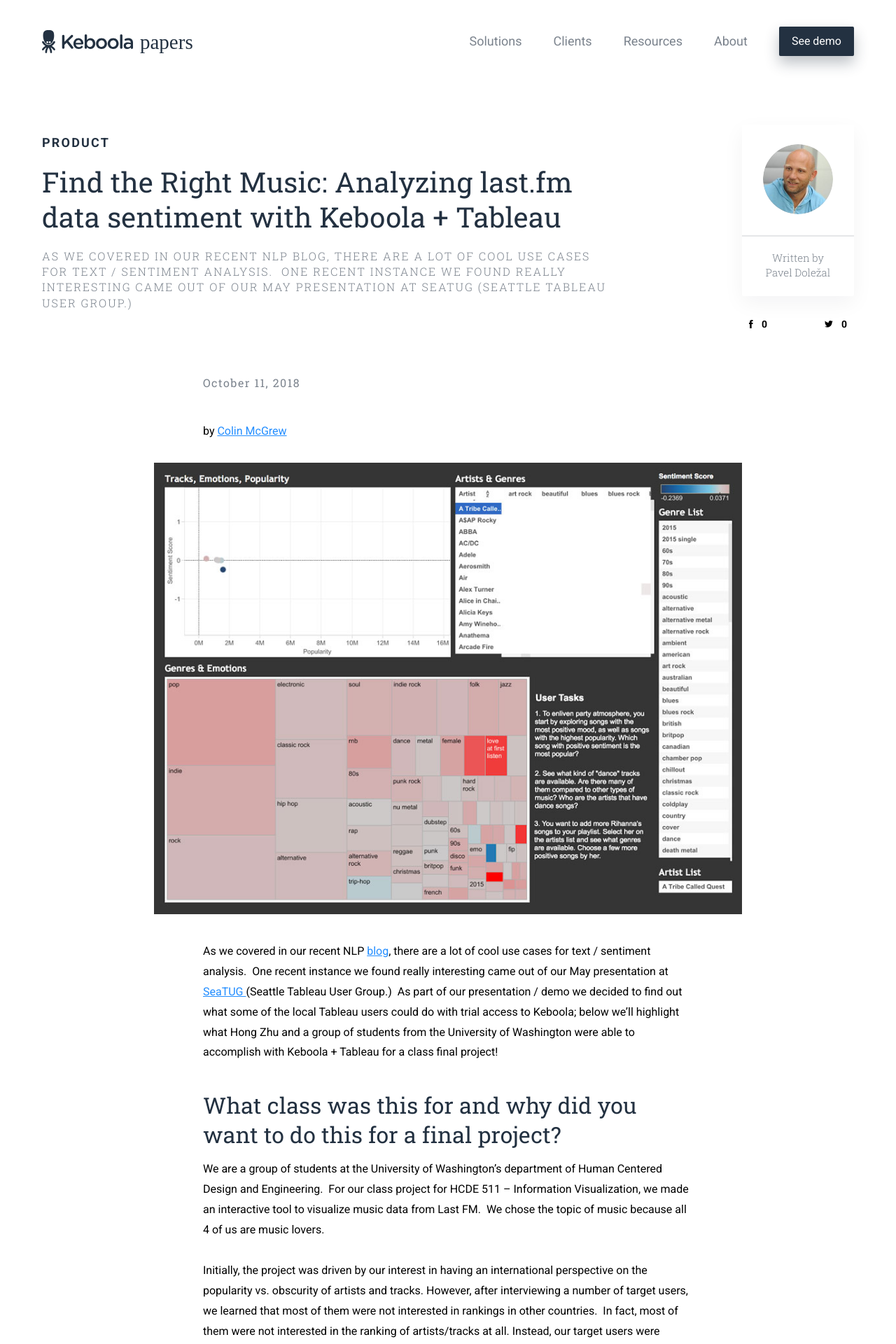
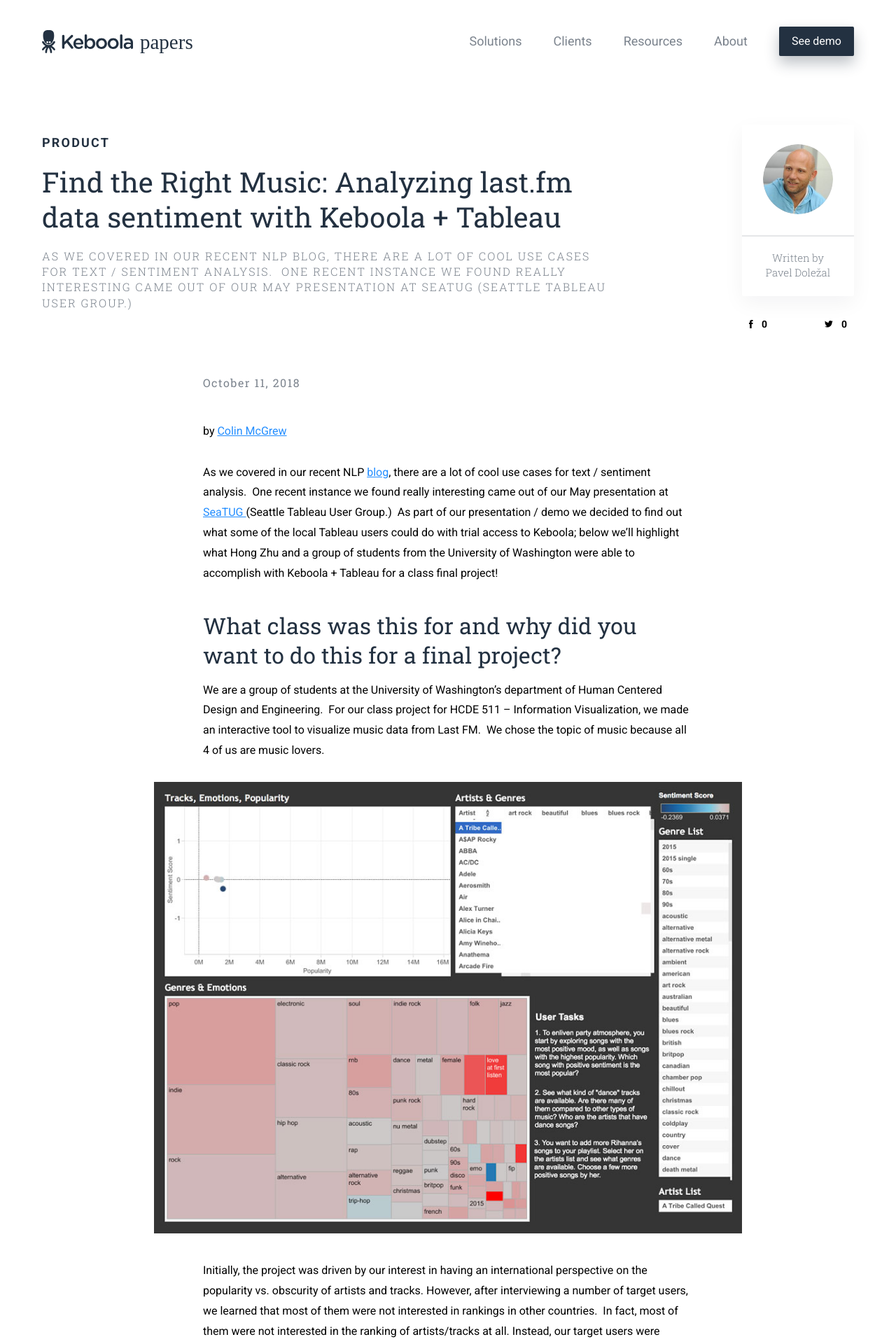
Before and after one commit to keboola/blog, a Jekyll site: the page built from _posts/2018-10-11-finding.md, in a window 1280 px wide. Shown: the top 1920 px of the page at 70% size. Built offline with Jekyll 4.4.1, drawn with Linux system fonts in a browser that asks for light colours; nearby versions of some CDN libraries.

Commit message:
Update from Forestry.io - Updated finding.md

```diff
--- a/_posts/2018-10-11-finding.md
+++ b/_posts/2018-10-11-finding.md
@@ -13,13 +13,13 @@
 ---
 by [Colin McGrew](http://blog.keboola.com/author/19180)
 
-![](/uploads/musicArticle1.jpg)
-
 As we covered in our recent NLP [blog](http://blog.keboola.com/the-value-of-text-data-and-geneea-nlp-app), there are a lot of cool use cases for text / sentiment analysis.  One recent instance we found really interesting came out of our May presentation at [SeaTUG ](http://blog.keboola.com/keboola-and-slalom-consulting-team-up-to-host-seattles-tableau-user-group)(Seattle Tableau User Group.)  As part of our presentation / demo we decided to find out what some of the local Tableau users could do with trial access to Keboola; below we’ll highlight what Hong Zhu and a group of students from the University of Washington were able to accomplish with Keboola + Tableau for a class final project!
 
 ## What class was this for and why did you want to do this for a final project?
 
 We are a group of students at the University of Washington’s department of Human Centered Design and Engineering.  For our class project for HCDE 511 – Information Visualization, we made an interactive tool to visualize music data from Last FM.  We chose the topic of music because all 4 of us are music lovers.
+
+![](/uploads/musicArticle1.jpg)
 
 Initially, the project was driven by our interest in having an international perspective on the popularity vs. obscurity of artists and tracks. However, after interviewing a number of target users, we learned that most of them were not interested in rankings in other countries.  In fact, most of them were not interested in the ranking of artists/tracks at all.  Instead, our target users were interested in having more individualized information and robust search functions, in order to quickly find the right music that is tailored to one’s taste, mood, and occasion.  Therefore, we re-focused our efforts on parsing out the implicit attributes, such as genre and sentiment, from the 50 most-used tags of each track.  That was when Keboola and its NLP plug-in came into play and became instrumental in the success of this project.
 
```
